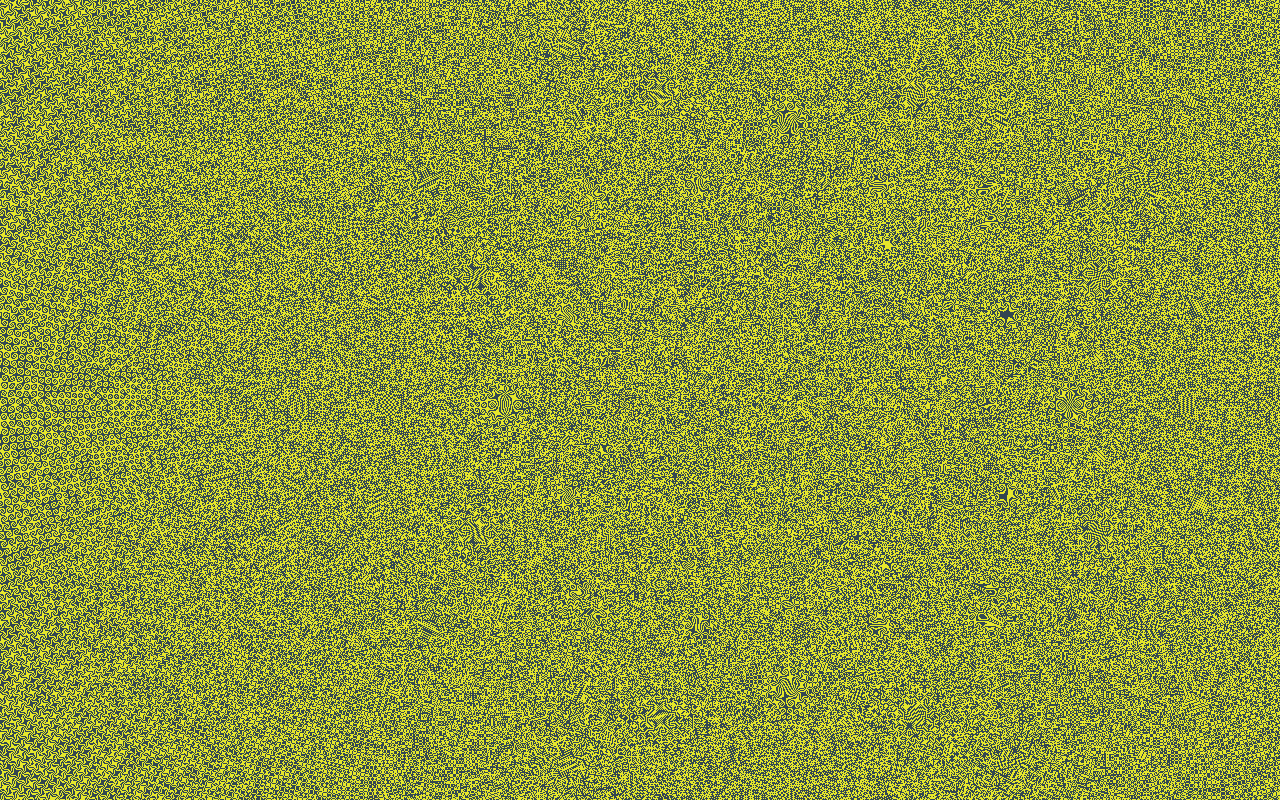
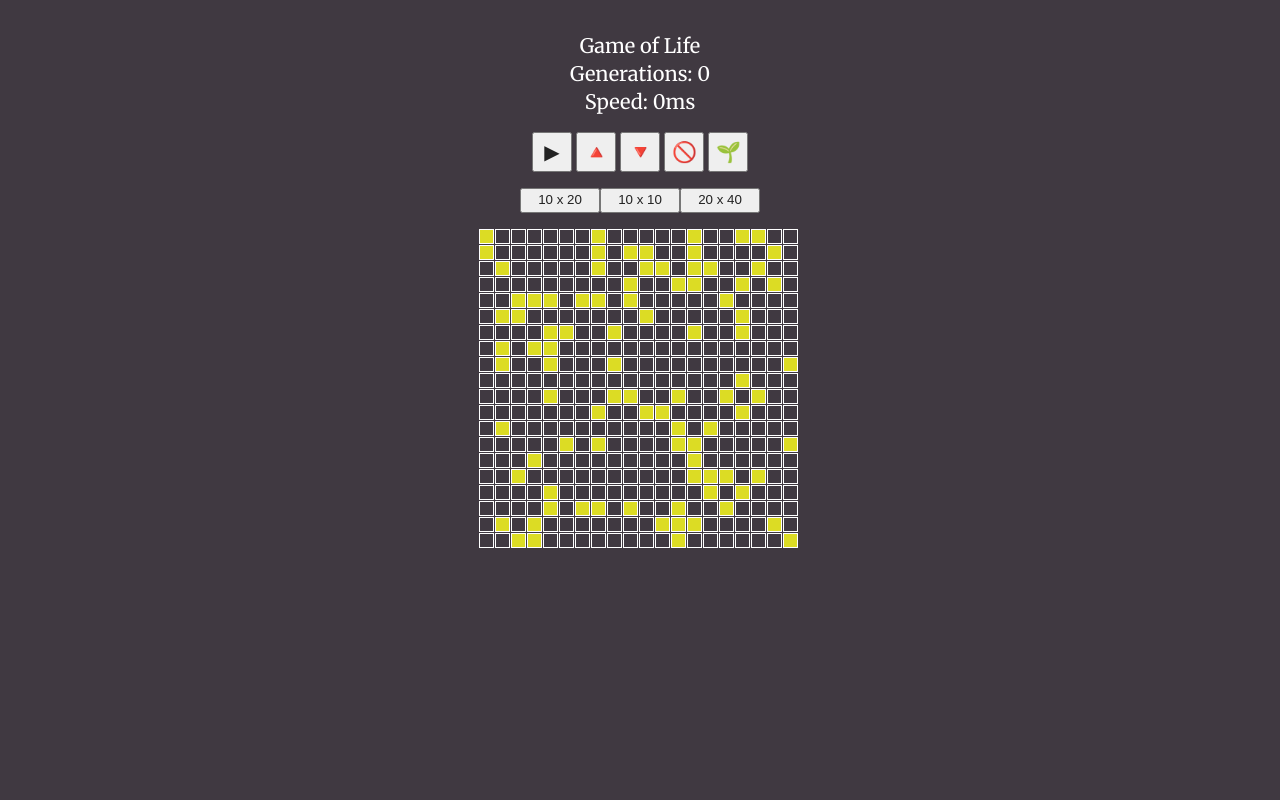
Before and after one commit to jialinhuangblog/jialinhuangblog.github.io, a Next.js app: page /game-of-life in a window 1280 px wide. Before the commit this address had no page. Built offline with nearby package versions, Linux system fonts and the light colour scheme.

Commit message:
feat: game-of-life

```diff
--- /dev/null
+++ b/app/game-of-life/CellularGrid.tsx
@@ -0,0 +1,261 @@
+'use client'
+import { flex, jc } from '@/modules/styling/flex'
+import { css } from '@emotion/react'
+import React, { useState, useEffect, memo, useCallback } from 'react'
+
+export const CellularGrid = memo<ReactProps>(function JobCardList(props) {
+  const [generation, setGeneration] = useState(0)
+
+  const [speed, setSpeed] = useState(0)
+  const [rowsCols, setRowsCols] = useState<[number, number]>([20, 20])
+  const [gridFull, setGridFull] = useState(
+    Array(70)
+      .fill(0)
+      .map(() => Array(50).fill(false)),
+  )
+  const [intervalID, setIntervalID] = useState<number | NodeJS.Timeout | null>()
+
+  const fast = () => {
+    setSpeed(s => (s <= 50 ? s : s - 50))
+    playButton()
+  }
+
+  const slow = () => {
+    setSpeed(s => s + 50)
+    playButton()
+  }
+
+  const emptyGrid = useCallback(() => {
+    const newGridFull = Array(rowsCols[0])
+      .fill(0)
+      .map(() => Array(rowsCols[1]).fill(false))
+    setGridFull(newGridFull)
+  }, [rowsCols])
+
+  const pauseButton = useCallback(() => {
+    if (intervalID) clearInterval(intervalID)
+    setIntervalID(null)
+  }, [intervalID])
+
+  const clear = useCallback(() => {
+    if (intervalID) clearInterval(intervalID)
+    emptyGrid()
+    pauseButton()
+    setGeneration(0)
+  }, [intervalID, emptyGrid, pauseButton])
+
+  const play = useCallback(() => {
+    const g = gridFull
+    const g2 = [...gridFull]
+    // Game of Life logic
+
+    for (let i = 0; i < rowsCols[0]; i += 1) {
+      for (let j = 0; j < rowsCols[1]; j += 1) {
+        let count = 0
+        // logic sequence: 2, 1, 3
+        if (i > 0) if (g[i - 1][j]) count += 1
+        if (i > 0 && j > 0) if (g[i - 1][j - 1]) count += 1
+        if (i > 0 && j < rowsCols[1] - 1) if (g[i - 1][j + 1]) count += 1
+        // logic sequence: 4, 6
+        if (j < rowsCols[1] - 1) if (g[i][j + 1]) count += 1
+        if (j > 0) if (g[i][j - 1]) count += 1
+        // logic sequence: 8, 7, 9
+        if (i < rowsCols[0] - 1) if (g[i + 1][j]) count += 1
+        if (i < rowsCols[0] - 1 && j > 0) if (g[i + 1][j - 1]) count += 1
+        if (i < rowsCols[0] - 1 && j < rowsCols[1] - 1) if (g[i + 1][j + 1]) count += 1
+        //   change g2
+        if (g[i][j] && (count < 2 || count > 3)) g2[i][j] = false
+        // we dont take the condition that count === 2 to our judgement,
+        // cause that result in infinite changing and no stable pattern.
+        if (!g[i][j] && count === 3) g2[i][j] = true
+      }
+    }
+    console.log('new...')
+    // X setGeneration(generation + 1)
+    setGeneration(s => s + 1)
+
+    setGridFull(g2)
+    // eslint-disable-next-line react-hooks/exhaustive-deps
+  }, [generation, gridFull])
+
+  const playButton = useCallback(() => {
+    if (gridFull.flat().some(g => g)) {
+      if (intervalID) clearInterval(intervalID)
+      const newIntervalId = setInterval(play, speed)
+      setIntervalID(newIntervalId)
+      play()
+    }
+  }, [gridFull, intervalID, play, speed])
+
+  const seed = useCallback(() => {
+    pauseButton()
+    clear()
+    const newGridFull = [...gridFull]
+    for (let i = 0; i < rowsCols[0]; i++) {
+      for (let j = 0; j < rowsCols[1]; j++) {
+        newGridFull[i][j] = false
+        if (Math.floor(Math.random() * 4) === 1) {
+          newGridFull[i][j] = true
+        }
+      }
+    }
+    setGridFull(newGridFull)
+    // eslint-disable-next-line react-hooks/exhaustive-deps
+  }, [clear, rowsCols])
+
+  const toggleGrid = (row: number, col: number) => {
+    const newGridFull = [...gridFull]
+    newGridFull[row][col] = !newGridFull[row][col]
+    setGridFull(newGridFull)
+  }
+
+  useEffect(() => {
+    seed()
+    // playButton()
+    // eslint-disable-next-line react-hooks/exhaustive-deps
+  }, [])
+
+  const rowsArr = []
+  for (let i = 0; i < rowsCols[0]; i += 1) {
+    for (let j = 0; j < rowsCols[1]; j += 1) {
+      const boxID = `${i}-${j}`
+      rowsArr.push(
+        gridFull[i] ? (
+          <div
+            id={boxID}
+            key={boxID}
+            css={css`
+              display: inline-block;
+              border: 0.2px #fff solid;
+              width: 15px;
+              height: 15px;
+              margin-left: -1px;
+              margin-bottom: -1px;
+              font-size: 6px;
+              background: ${gridFull[i][j] ? '#dcdc24' : 'transparent'};
+            `}
+            onClick={() => toggleGrid(i, j)}
+          >
+            {/* {`${i} ${j}`} */}
+          </div>
+        ) : null,
+      )
+    }
+  }
+
+  return (
+    <div
+      css={css`
+        background: #403941;
+        height: 100vh;
+        ${flex.v.crossCenter};
+        gap: 16px;
+        padding: 32px;
+        p {
+          color: white;
+        }
+      `}
+    >
+      <div
+        css={css`
+          ${flex.v.allCenter};
+          font-size: 20px;
+        `}
+      >
+        <p>Game of Life</p>
+        <p>Generations: {generation}</p>
+        <p>Speed: {speed}ms</p>
+      </div>
+      <div
+        css={css`
+          ${flex.h.allCenter};
+          gap: 4px;
+          button {
+            width: 40px;
+            height: 40px;
+            font-size: 20px;
+          }
+        `}
+      >
+        <button
+          disabled={!gridFull.flat().some(g => g)}
+          onClick={() => {
+            if (intervalID) pauseButton()
+            else playButton()
+          }}
+        >
+          {intervalID ? '⏸️' : '▶︎'}
+        </button>
+        <button
+          disabled={!gridFull.flat().some(g => g)}
+          onClick={fast}
+        >
+          🔺
+        </button>
+        <button
+          disabled={!gridFull.flat().some(g => g)}
+          onClick={slow}
+        >
+          🔻
+        </button>
+        <button onClick={clear}>🚫</button>
+        <button onClick={seed}>🌱</button>
+      </div>
+      <div
+        css={css`
+          ${flex.h.allCenter};
+          button {
+            width: 80px;
+          }
+        `}
+      >
+        <button
+          onClick={() => {
+            setRowsCols([10, 20])
+            clear()
+            seed()
+          }}
+        >
+          10 x 20
+        </button>
+
+        <button
+          onClick={() => {
+            setRowsCols([10, 10])
+            clear()
+            seed()
+          }}
+        >
+          10 x 10
+        </button>
+
+        <button
+          css={css`
+            @media (max-width: 600px) {
+              display: none;
+            }
+          `}
+          onClick={() => {
+            setRowsCols([20, 40])
+            clear()
+            seed()
+          }}
+        >
+          20 x 40
+        </button>
+      </div>
+      <div
+        css={css`
+          display: grid;
+          ${jc.center}
+          grid-template-columns: repeat(${rowsCols[1]}, 16px);
+          grid-template-rows: repeat(${rowsCols[0]}, 16px);
+          @media (max-width: 600px) {
+          }
+        `}
+      >
+        {rowsArr}
+      </div>
+    </div>
+  )
+})
--- /dev/null
+++ b/app/game-of-life/page.tsx
@@ -0,0 +1,12 @@
+import { NextPage } from 'next'
+import { CellularGrid } from './CellularGrid'
+
+const GameOfLife: NextPage = () => {
+  return (
+    <div>
+      <CellularGrid />
+    </div>
+  )
+}
+
+export default GameOfLife
```
Also changed, not shown: app/game-of-life/Controls.tsx (added, +32 -0 lines), components/Profile.tsx (+14 -5 lines).
